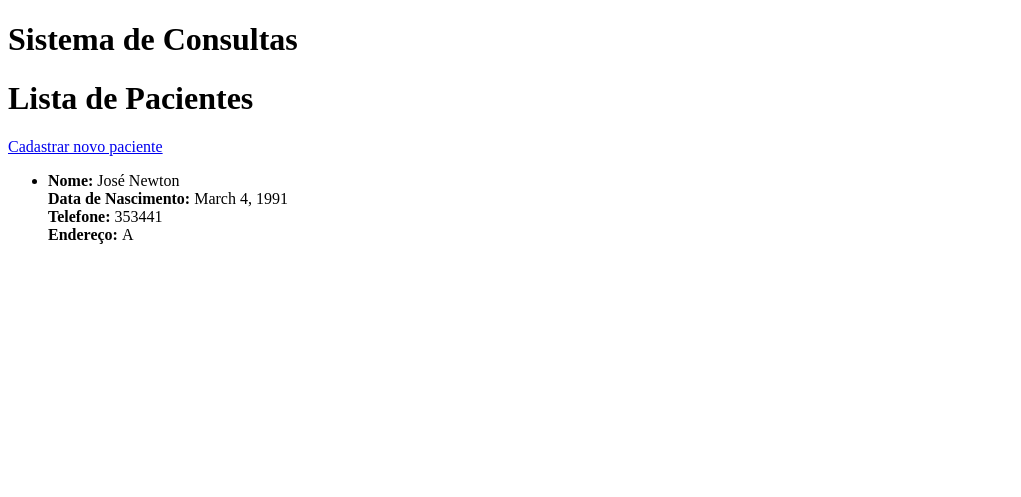
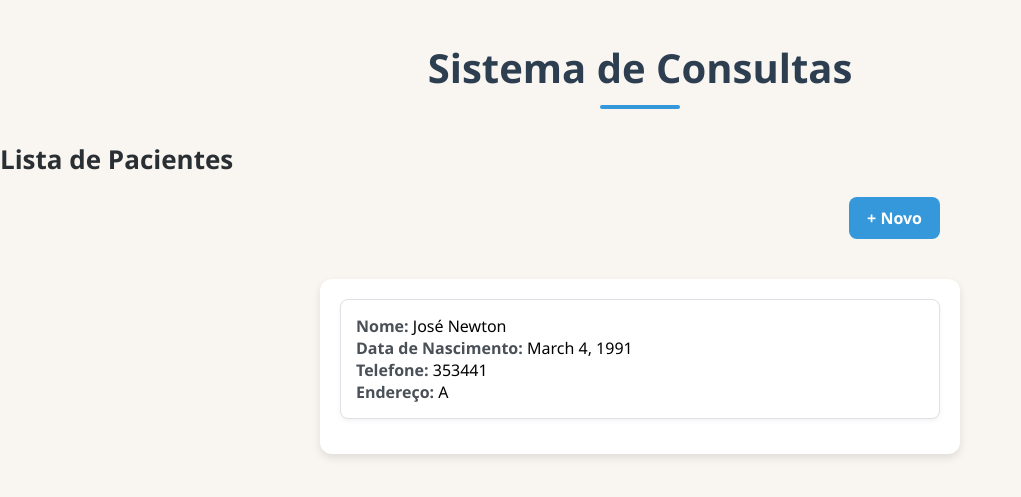
Before and after one commit to Newtan999/prontuario, a Django app: page /pacientes/ in a window 1280 px wide. Shown: the top 497 px of the page, without its empty margins (0-1021 px from the left). Run offline with Django 5.2, Linux system fonts and the light colour scheme; data comes from the database, SQL or seed files in the repository.

Commit message:
Layout inicial

```diff
--- a/consultas/templates/consultas/base.html
+++ b/consultas/templates/consultas/base.html
@@ -1,10 +1,12 @@
+{% load static %}
 <!DOCTYPE html>
 <html>
 <head>
     <title>Prontuário Médico</title>
+    <link rel="stylesheet" href="{% static 'css/style.css' %}">
 </head>
 <body>
-    <h1>Sistema de Consultas</h1>
+    <h1 class="titulo-principal">Sistema de Consultas</h1>
     {% block conteudo %}{% endblock %}
 </body>
 </html>
--- a/consultas/templates/consultas/form_consulta.html
+++ b/consultas/templates/consultas/form_consulta.html
@@ -1,3 +1,4 @@
+{% load static}
 {% extends 'consultas/base.html' %}
 
 {% block titulo %}
@@ -11,7 +12,7 @@
 
       <p>
         {{ form.paciente.label_tag }} {{ form.paciente }}
-        <a href="{% url 'cadastrar_paciente' %}" target="_blank" style="margin-left: 10px;">
+        <a href="{% url 'cadastrar_paciente' %}" target="_blank" style="margin-left: 10px;"> <!-- no referrer? -->
           Cadastrar novo Paciente
         </a>
       </p>
@@ -25,6 +26,6 @@
       <button type="submit">Salvar</button>
   </form>
 
-  <p><a href="{% url 'consultas:listar_consultas' %}">Ver lista de consultas</a></p>
+  <p><a href="{% url 'consultas:listar_consultas' %}">Visualizar consultas</a></p>
 
   {% endblock %}
--- a/consultas/templates/pacientes/listar_pacientes.html
+++ b/consultas/templates/pacientes/listar_pacientes.html
@@ -5,12 +5,15 @@
 {% endblock %}
 
 {%block conteudo %}
-    <h1>Lista de Pacientes</h1>
+    <h2>Lista de Pacientes</h2>
 
-    <a href="{% url 'pacientes:cadastrar_paciente' %}">Cadastrar novo paciente</a>
+    <div class="btn-container">
+        <a href="{% url 'pacientes:cadastrar_paciente' %}"  class="btn">+ Novo </a>
+    </div>
 
     <ul>
         {% for paciente in pacientes %}
+       <div class="card">
             <li>
                 <strong>Nome: </strong> {{paciente.nome}} <br>
                 <strong>Data de Nascimento: </strong> {{paciente.data_nascimento}} <br>
@@ -20,5 +23,6 @@
             {% empty %}
                 <li>Nenhum paciente cadastrado ainda</li>
             {% endfor %}
+        </div>
     </ul>
 {% endblock %}
--- a/prontuario/settings.py
+++ b/prontuario/settings.py
@@ -119,6 +119,11 @@ USE_TZ = True
 
 STATIC_URL = 'static/'
 
+
+import os
+STATICFILES_DIRS = [
+    os.path.join(BASE_DIR, 'static'),
+]
 # Default primary key field type
 # https://docs.djangoproject.com/en/5.2/ref/settings/#default-auto-field
 
--- /dev/null
+++ b/static/css/style.css
@@ -0,0 +1,119 @@
+body {
+    background-color: #f9f5f0; /* tom de bege claro */
+    margin: 0;
+    padding: 0;
+    font-family: 'Segoe UI', Tahoma, Geneva, Verdana, sans-serif;
+}
+
+.titulo-principal {
+    text-align: center;
+    margin-top: 40px;
+    font-size: 2.5em;
+    color: #2c3e50;
+    font-family: 'Segoe UI', Tahoma, Geneva, Verdana, sans-serif;
+    position: relative;
+    padding-bottom: 10px;
+}
+
+.titulo-principal::after {
+    content: '';
+    width: 80px;
+    height: 4px;
+    background-color: #3498db;
+    display: block;
+    margin: 10px auto 0;
+    border-radius: 2px;
+}
+
+.card {
+    background-color: #ffffff;
+    border-radius: 12px;
+    box-shadow: 0 4px 8px rgba(0, 0, 0, 0.1);
+    padding: 20px;
+    margin: 20px auto;
+    max-width: 600px;
+    transition: transform 0.2s;
+}
+
+.card:hover {
+    transform: scale(1.02);
+}
+
+.card h2 {
+    margin-top: 0;
+    color: #2c3e50;
+}
+
+.card p {
+    margin: 6px 0;
+    color: #555;
+    font-size: 16px;
+}
+
+.btn {
+    display: inline-block;
+    padding: 10px 18px;
+    background-color: #3498db;
+    color: white;
+    text-decoration: none;
+    border-radius: 8px;
+    font-weight: bold;
+    transition: background-color 0.3s ease, transform 0.2s ease;
+    margin-bottom: 20px;
+}
+
+.btn:hover {
+    background-color: #2980b9;
+    transform: scale(1.02);
+}
+
+.btn-container {
+    text-align: right; /* Ou 'center' se quiser centralizar */
+    margin: 20px auto;
+    max-width: 600px; /* Mesmo valor do card para manter harmonia */
+}
+
+h1 {
+    color: #343a40;
+    font-size: 28px;
+    margin-bottom: 20px;
+}
+
+h2 {
+    color: #2a2f33;
+    font-size: 26px;
+    margin-bottom: 20px;
+}
+
+
+a {
+    display: inline-block;
+    margin-bottom: 20px;
+    padding: 8px 16px;
+    background-color: #0d6efd;
+    color: white;
+    text-decoration: none;
+    border-radius: 5px;
+}
+
+a:hover {
+    background-color: #0b5ed7;
+}
+
+ul {
+    list-style-type: none;
+    padding: 0;
+}
+
+li {
+    background-color: white;
+    border: 1px solid #dee2e6;
+    border-radius: 8px;
+    padding: 15px;
+    margin-bottom: 15px;
+    box-shadow: 0 2px 5px rgba(0, 0, 0, 0.05);
+}
+
+strong {
+    color: #495057;
+}
```
Also changed, not shown: consultas/templates/consultas/listar_consultas.html (+12 -10 lines), estilo.css (deleted, +0 -43 lines). Lines whose indentation alone changed are shown as unchanged.
